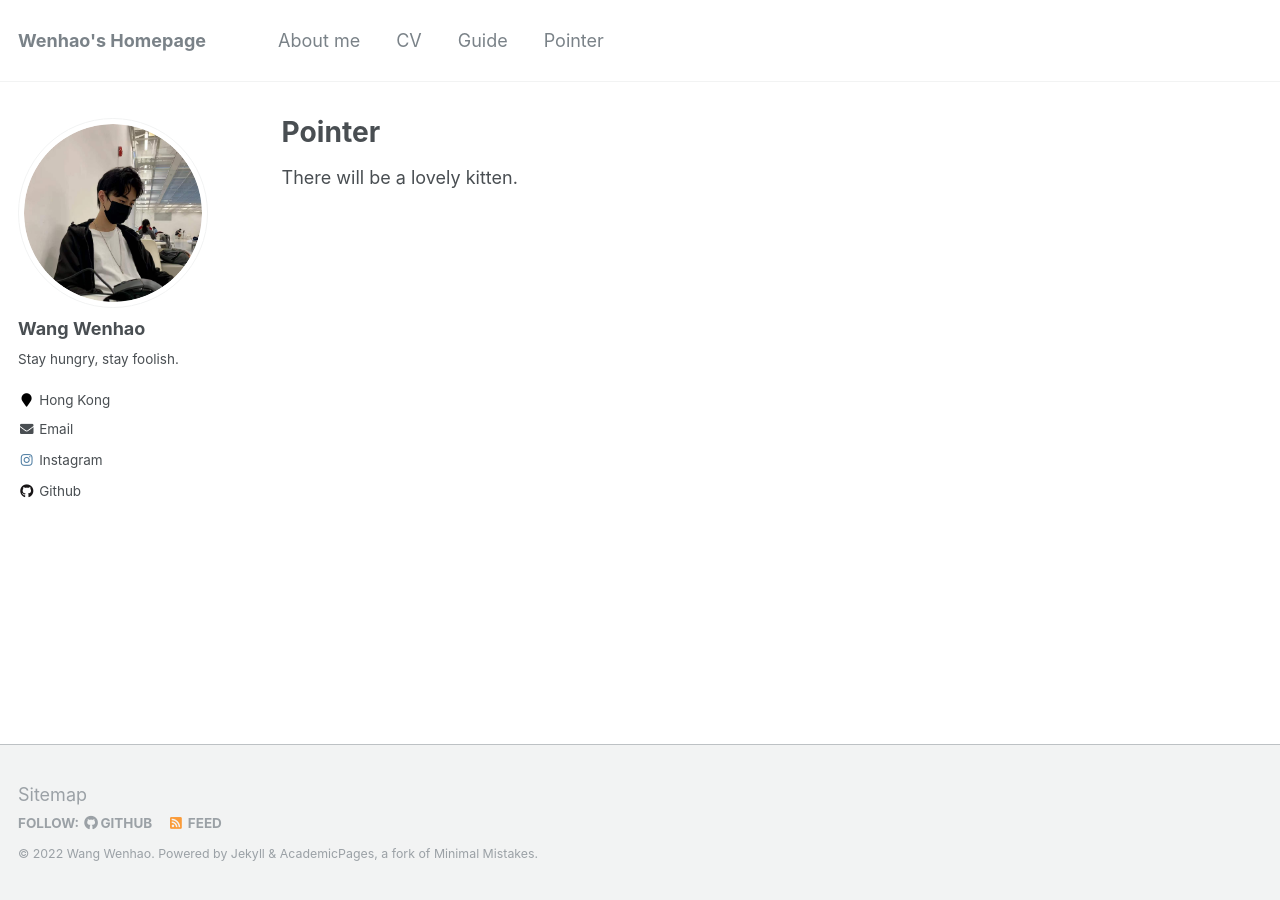
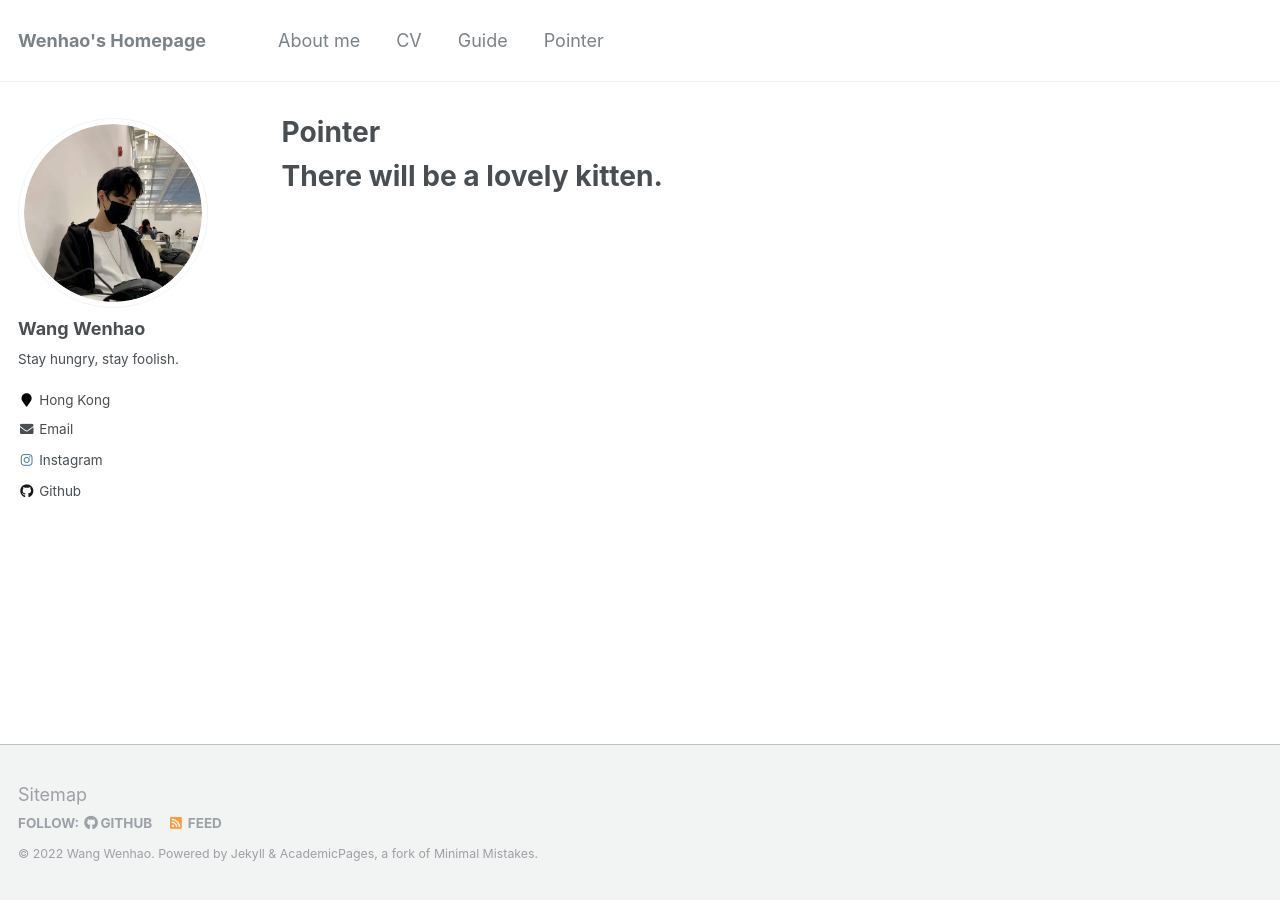
Before and after one commit to Hao-Starrr/Hao-Starrr.github.io, a Jekyll site: the page built from _pages/pointer.md, in a window 1280 px wide. Built offline with Jekyll 4.4.1, drawn with Linux system fonts in a browser that asks for light colours.

```diff
--- a/_pages/pointer.md
+++ b/_pages/pointer.md
@@ -7,4 +7,4 @@ author_profile: true
 ---
 
 
-There will be a lovely kitten.
+# There will be a lovely kitten.
```
